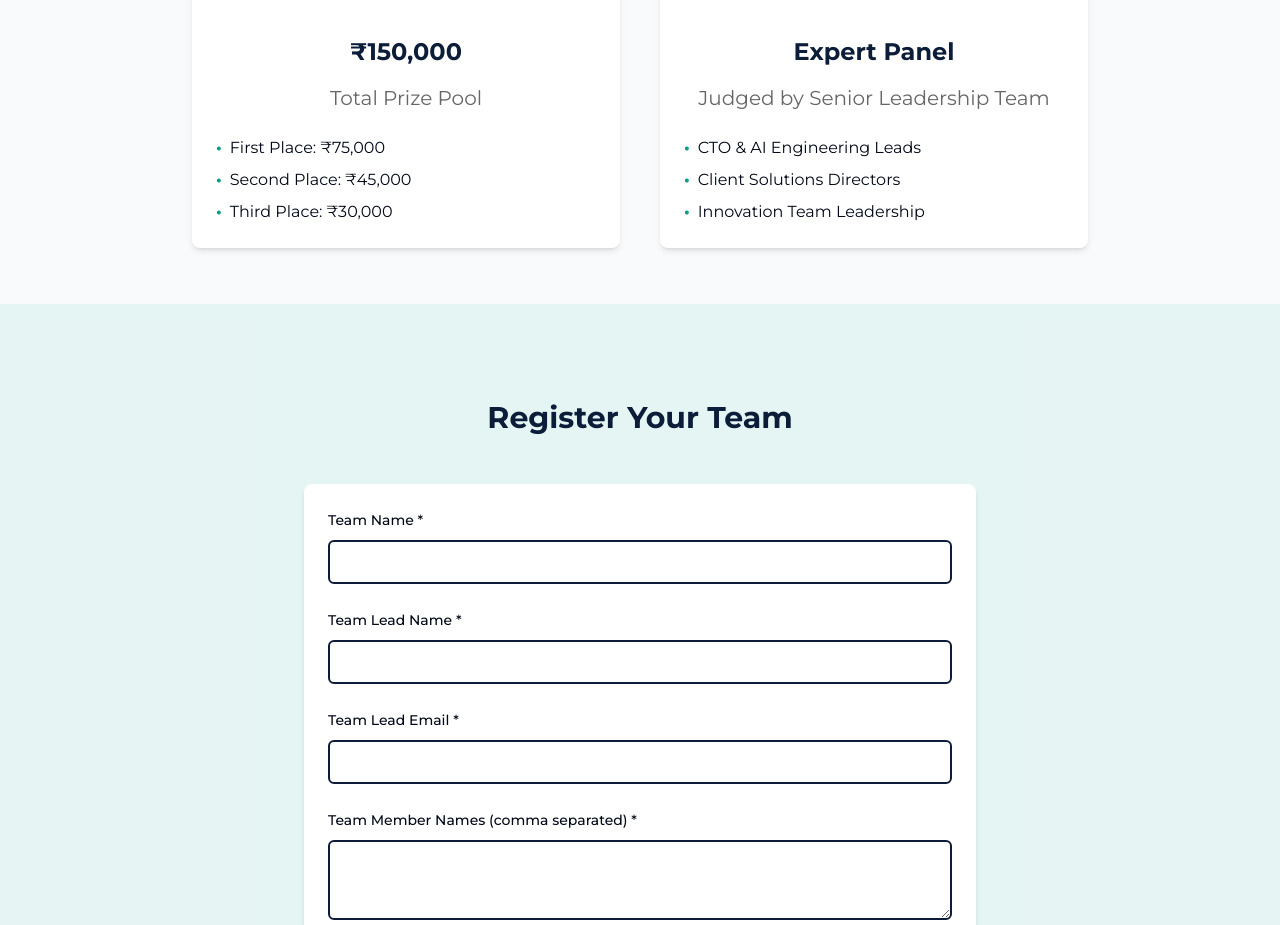
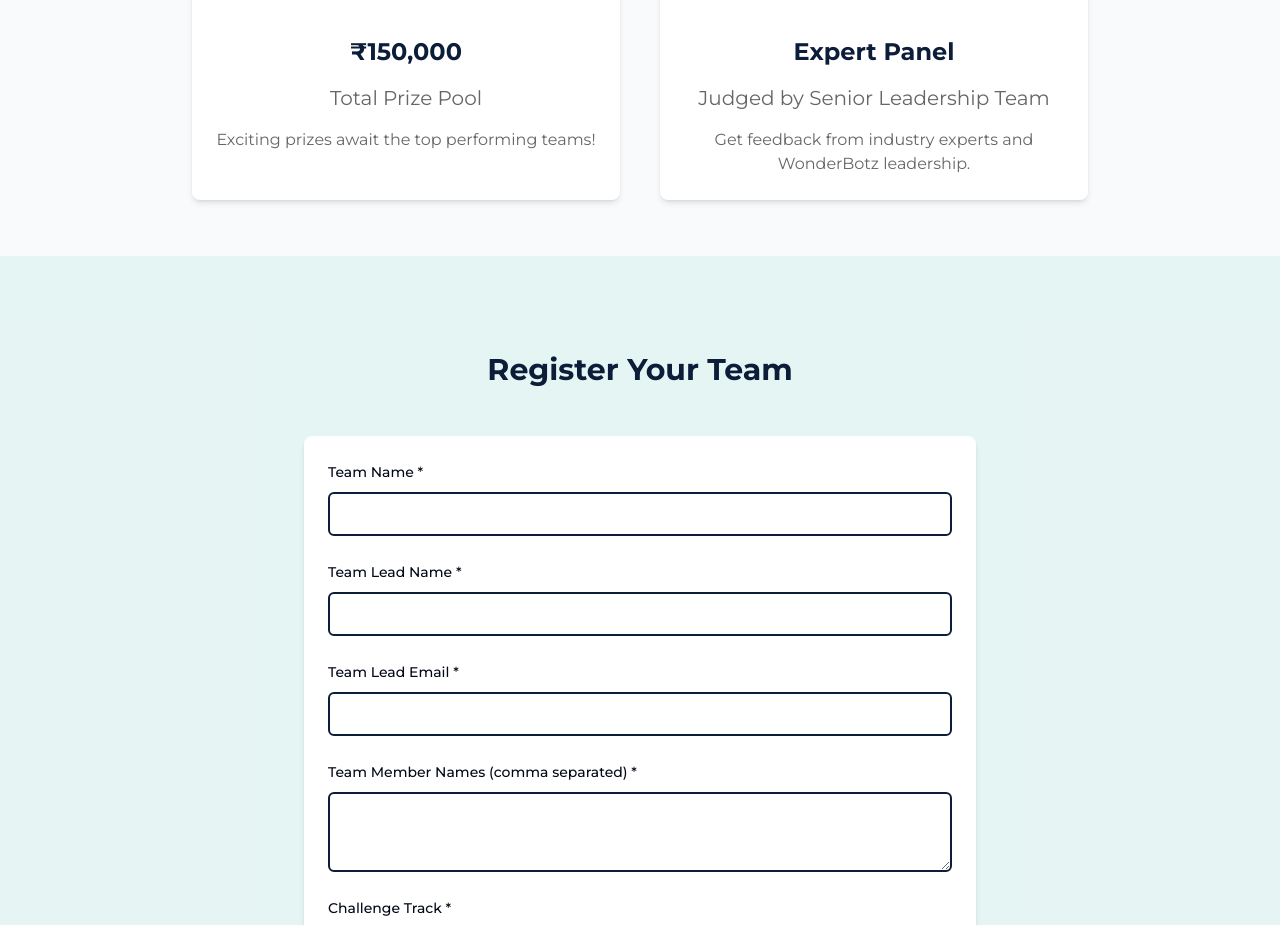
Before and after one commit to Biznessology/vibeathon-landing-page-build, a React (Vite) app: page / in a window 1280 px wide. Shown: the part 5268-6193 px from the top of the page. Built offline with nearby package versions, Linux system fonts and the light colour scheme.

Commit message:
Remove prize and judge details
Removed specific prize amounts and judge titles from the Prizes section.

```diff
--- a/src/components/Prizes.tsx
+++ b/src/components/Prizes.tsx
@@ -40,20 +40,7 @@ const Prizes = () => {
             </div>
             <h3 className="text-2xl font-bold text-wonderbotz-dark-gray mb-4">₹150,000</h3>
             <p className="text-xl text-wonderbotz-gray mb-2">Total Prize Pool</p>
-            <ul className="text-left space-y-2 mt-6">
-              <li className="flex items-start staggered-item animate-slide-in opacity-0">
-                <span className="text-wonderbotz-green font-bold mr-2">•</span>
-                <span>First Place: ₹75,000</span>
-              </li>
-              <li className="flex items-start staggered-item animate-slide-in opacity-0">
-                <span className="text-wonderbotz-green font-bold mr-2">•</span>
-                <span>Second Place: ₹45,000</span>
-              </li>
-              <li className="flex items-start staggered-item animate-slide-in opacity-0">
-                <span className="text-wonderbotz-green font-bold mr-2">•</span>
-                <span>Third Place: ₹30,000</span>
-              </li>
-            </ul>
+            <p className="text-wonderbotz-gray mt-4">Exciting prizes await the top performing teams!</p>
           </div>
 
           <div className="card text-center animate-on-scroll opacity-0 transform translate-y-10 transition-all duration-500 hover:border-wonderbotz-green hover:border">
@@ -62,20 +49,7 @@ const Prizes = () => {
             </div>
             <h3 className="text-2xl font-bold text-wonderbotz-dark-gray mb-4">Expert Panel</h3>
             <p className="text-xl text-wonderbotz-gray mb-2">Judged by Senior Leadership Team</p>
-            <ul className="text-left space-y-2 mt-6">
-              <li className="flex items-start staggered-item animate-slide-in opacity-0">
-                <span className="text-wonderbotz-green font-bold mr-2">•</span>
-                <span>CTO & AI Engineering Leads</span>
-              </li>
-              <li className="flex items-start staggered-item animate-slide-in opacity-0">
-                <span className="text-wonderbotz-green font-bold mr-2">•</span>
-                <span>Client Solutions Directors</span>
-              </li>
-              <li className="flex items-start staggered-item animate-slide-in opacity-0">
-                <span className="text-wonderbotz-green font-bold mr-2">•</span>
-                <span>Innovation Team Leadership</span>
-              </li>
-            </ul>
+            <p className="text-wonderbotz-gray mt-4">Get feedback from industry experts and WonderBotz leadership.</p>
           </div>
         </div>
       </div>
```
